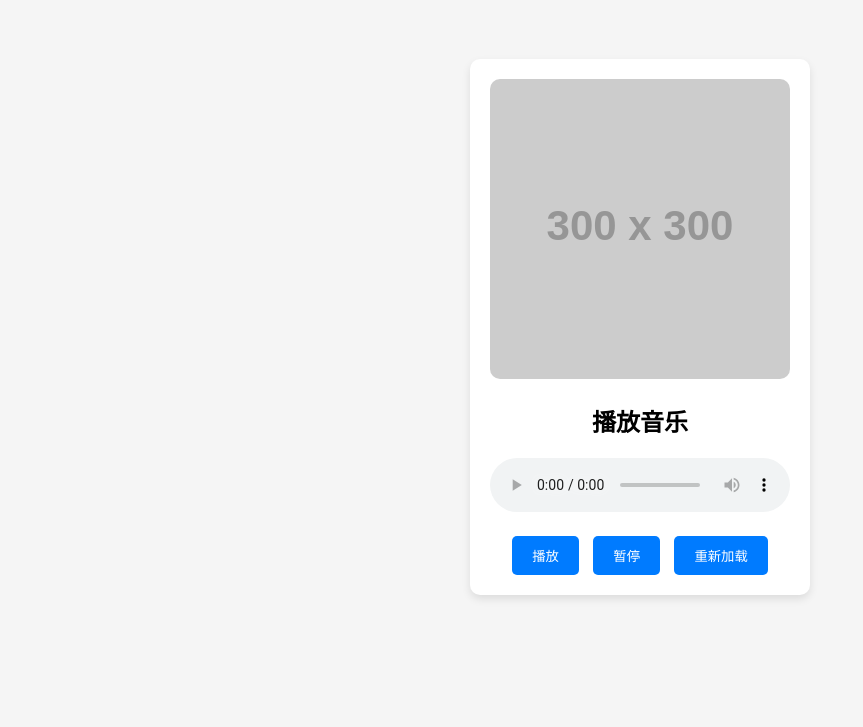
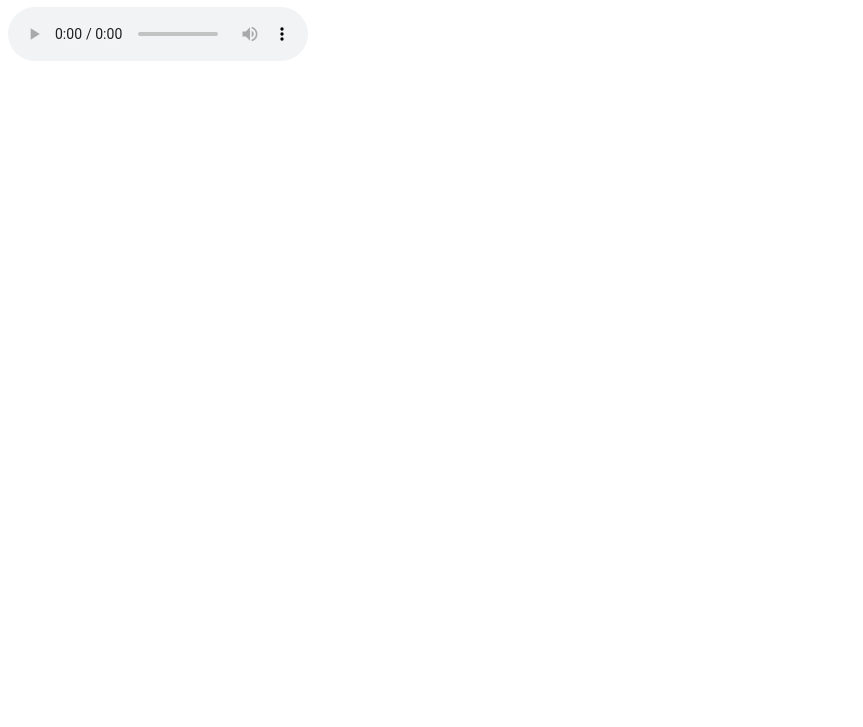
Before and after one commit to Relsy0/1, a plain HTML site: page index.html in a window 1280 px wide. Shown: the part 73-800 px from the top of the page, without its empty margins (0-863 px from the left). Drawn offline with Linux system fonts and the light colour scheme; placeholder pictures from the web are drawn by us.

Commit message:
Update index.html

```diff
--- a/index.html
+++ b/index.html
@@ -3,59 +3,13 @@
 <head>
     <meta charset="UTF-8">
     <meta name="viewport" content="width=device-width, initial-scale=1.0">
-    <title>音乐播放器</title>
-    <style>
-        body {
-            font-family: Arial, sans-serif;
-            background-color: #f5f5f5;
-            display: flex;
-            justify-content: center;
-            align-items: center;
-            height: 100vh;
-            margin: 0;
-        }
-        .player {
-            background: #fff;
-            border-radius: 10px;
-            box-shadow: 0 4px 8px rgba(0,0,0,0.1);
-            padding: 20px;
-            text-align: center;
-            width: 300px;
-        }
-        .player img {
-            width: 100%;
-            border-radius: 10px;
-        }
-        .controls {
-            margin-top: 20px;
-        }
-        .controls button {
-            background: #007bff;
-            border: none;
-            border-radius: 5px;
-            color: white;
-            cursor: pointer;
-            margin: 0 5px;
-            padding: 10px 20px;
-        }
-        .controls button:hover {
-            background: #0056b3;
-        }
-    </style>
+    <title>Music Player</title>
 </head>
 <body>
-    <div class="player">
-        <img src="https://via.placeholder.com/300x300.png?text=Music+Cover" alt="Music Cover">
-        <h2>播放音乐</h2>
-        <audio id="audioPlayer" controls>
-            <source src="/music/random_music.mid" type="audio/midi">
-            您的浏览器不支持音频元素。
-        </audio>
-        <div class="controls">
-            <button onclick="document.getElementById('audioPlayer').play()">播放</button>
-            <button onclick="document.getElementById('audioPlayer').pause()">暂停</button>
-            <button onclick="document.getElementById('audioPlayer').load()">重新加载</button>
-        </div>
-    </div>
+    <h1>Music Player</h1>
+    <audio controls>
+        <source src="random_music.mid" type="audio/midi">
+        Your browser does not support the audio element.
+    </audio>
 </body>
 </html>
```
